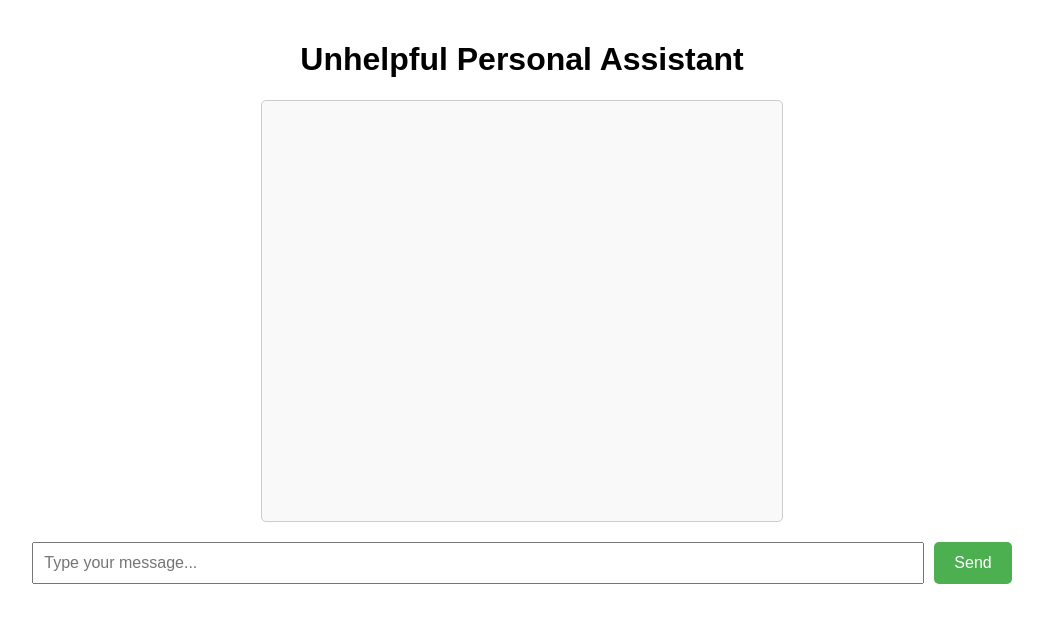
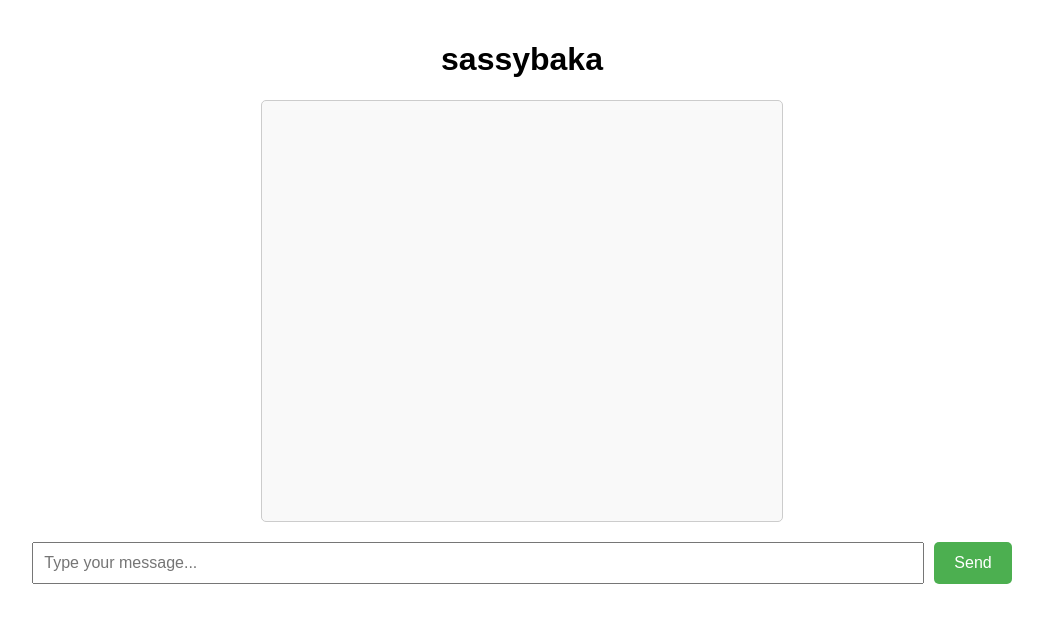
Before and after one commit to manthranatarajan/skibidiassistant, a React (Create React App) app: page / in a window 1280 px wide. Shown: the top 622 px of the page, without its empty margins (118-1161 px from the left). Built offline with nearby package versions, Linux system fonts and the light colour scheme.

Commit message:
Update App.js

```diff
--- a/src/App.js
+++ b/src/App.js
@@ -34,7 +34,7 @@ function App() {
 
   return (
     <div className="App">
-      <h1>Unhelpful Personal Assistant</h1>
+      <h1>sassybaka</h1>
 
       <div className="chatbox">
         {chatHistory.map((message, index) => (
```
